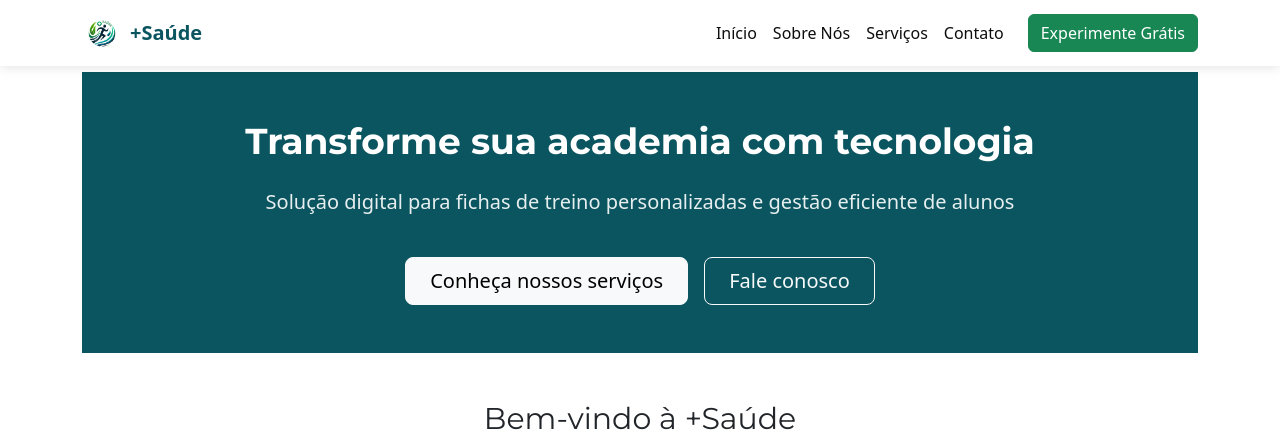
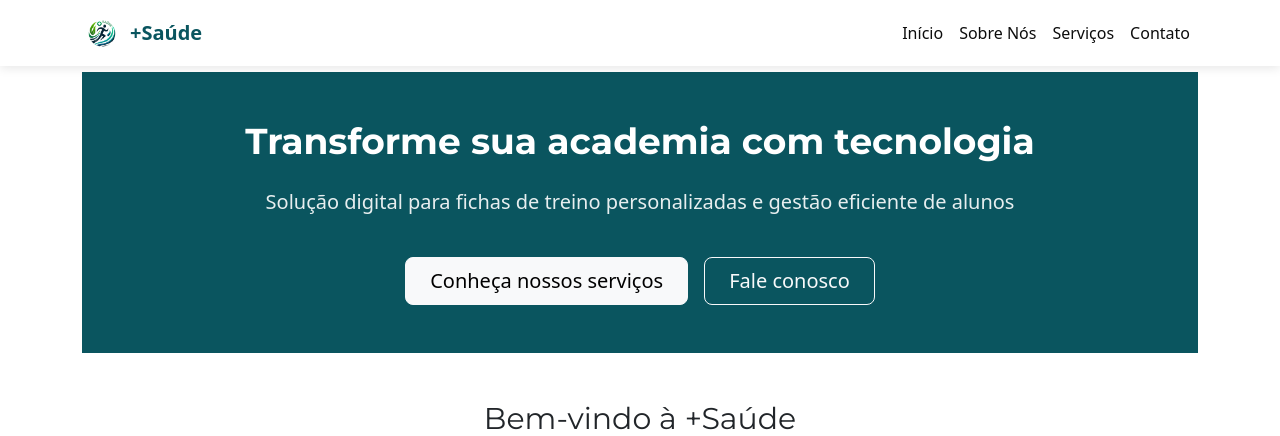
Before and after one commit to jspedrok/MaisSaudeAplicativo, a PHP site: page /index.php in a window 1280 px wide. Shown: the top 436 px of the page. Run offline with PHP 8.4, Linux system fonts and the light colour scheme.

Commit message:
Update header.php

```diff
--- a/pages/header.php
+++ b/pages/header.php
@@ -54,9 +54,7 @@
                     </li>
                 </ul>
 
-                <div class="ms-lg-3 mt-3 mt-lg-0">
-                    <a href="/php/contato.php" class="btn btn-success">Experimente Grátis</a>
-                </div>
+
             </div>
         </div>
     </nav>
```
